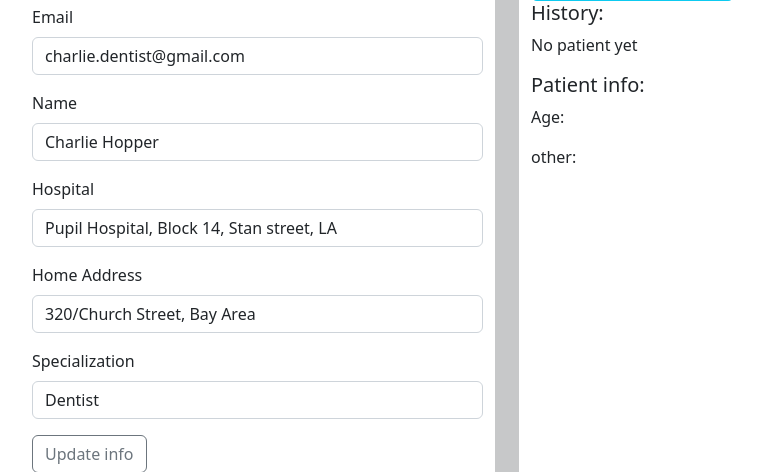
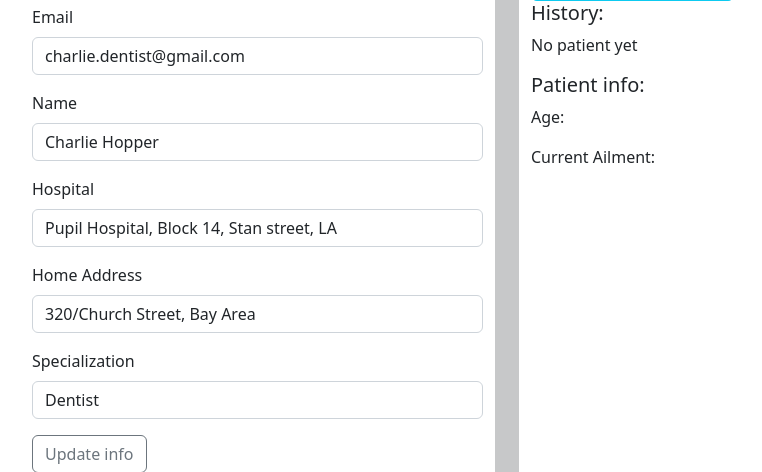
Before and after one commit to athreyashreyas/MedChain, a Flask app: page /patienthistory in a window 1280 px wide. Shown: the part 109-581 px from the top of the page, without its empty margins (133-895 px from the left). Run offline with Flask 2, Linux system fonts and the light colour scheme.

Commit message:
Update Doctor.html

```diff
--- a/templates/Doctor.html
+++ b/templates/Doctor.html
@@ -86,7 +86,7 @@
                         <h5>Patient info:</h5>
                         <div>
                             <p>Age: {{ age }}</p>
-                            <p>other: {{ other }}</p>
+                            <p>Current Ailment: {{ other }}</p>
                         </div>
                     </div>
                     {% endif %}
```
